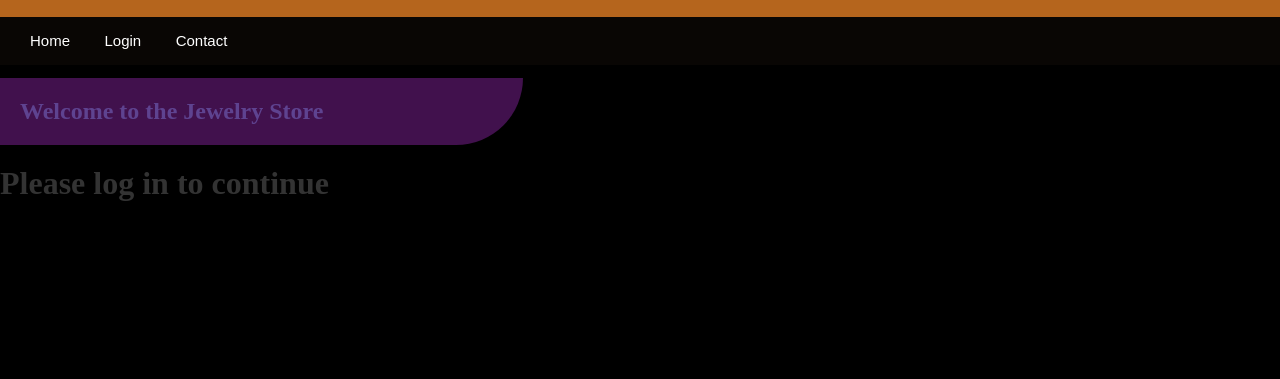
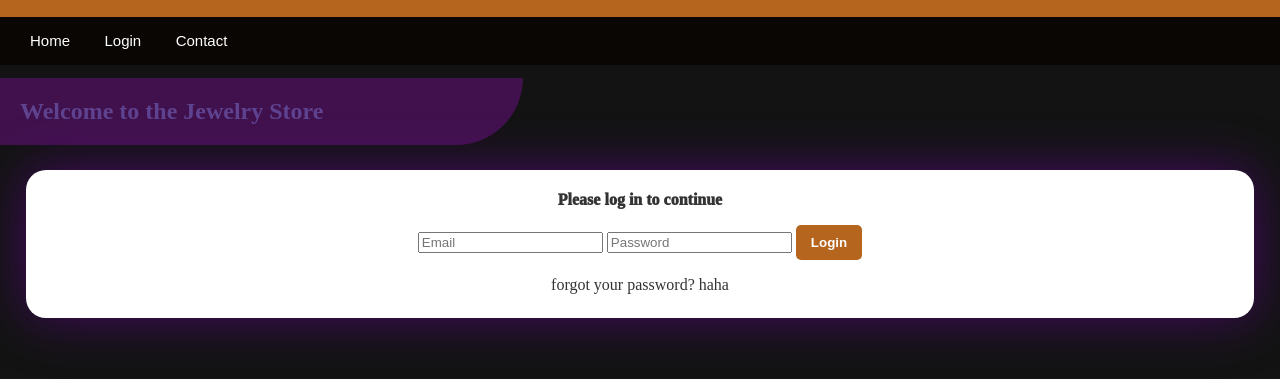
Before and after one commit to LardTheTard/shop, a plain HTML site: page public/login.html in a window 1280 px wide. Shown: the part 93-472 px from the top of the page. Drawn offline with Linux system fonts and the light colour scheme.

Commit message:
ui update

```diff
--- a/public/login.html
+++ b/public/login.html
@@ -5,7 +5,7 @@
     <title>title</title>
     <link rel="stylesheet" href="styles.css" />
 </head>
-<body style ="background-color: black;">
+<body style ="background-color: rgba(0, 0, 0, 0.924);">
 <header id="header1">
     <div>
         <h1 style="padding: 9px 0px 0px 0px; font-family: 'Times New Roman', Times, serif; ">Elegant Jewelry</h1>
@@ -24,6 +24,13 @@
 </header>
 <div id="message" style = "font-family: 'Times New Roman', Times, serif; font-weight: 1000;">
     <h2 style = "color: rgba(129, 124, 221, 0.466); background: rgb(65, 17, 77); display: flex; justify-self: left; padding: 20px 200px 20px 20px; border-radius: 0px 0 300px 0px; margin-top: 1%;">Welcome to the Jewelry Store</h2>
-    <h1>Please log in to continue</h1>
+    <div id="popup">
+        <p style="margin-top: 1%;">Please log in to continue</p>
+        <form id="login-form">
+            <input type="email" id="email" placeholder="Email" required />
+            <input type="password" id="password" placeholder="Password" required />
+            <button type="submit">Login</button>
+            <p style="font-weight: 100;"> forgot your password? haha</p>
+    </div>
 </body>
 </html>
--- a/public/styles.css
+++ b/public/styles.css
@@ -41,6 +41,11 @@ h1 {
     text-decoration-line: none;
 }
 
+#selectednavlinks {
+    padding: 10px;
+    background-color: aliceblue;
+}
+
 #cart {
     font-size: 18px;
     font-family: 'Times New Roman', Times, serif;
@@ -53,6 +58,16 @@ h1 {
     grid-template-columns: repeat(auto-fit, minmax(200px, 1fr));
     gap: 20px;
     padding: 20px;
+}
+
+#popup {
+    background-color: #ffffff;
+    border-radius: 20px;
+    margin: 2%;
+    padding: 8px;
+    font-family: 'Times New Roman', Times, sans-serif;
+    box-shadow: 0px 0px 50px #7403ad82;
+    text-align: center;
 }
 
 .product-card {
```
Also changed, not shown: public/contacts.html (+21 -12 lines).
